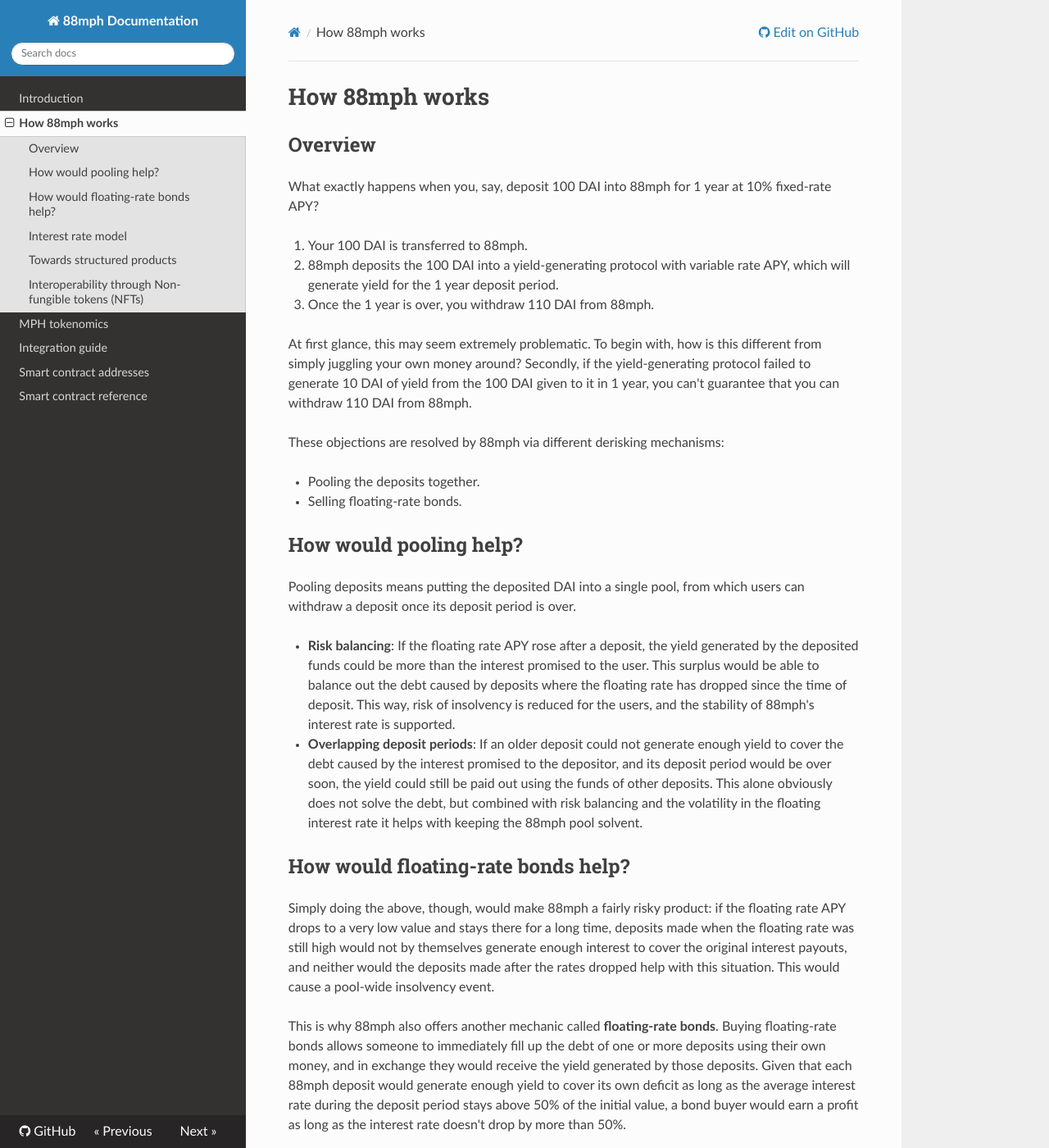
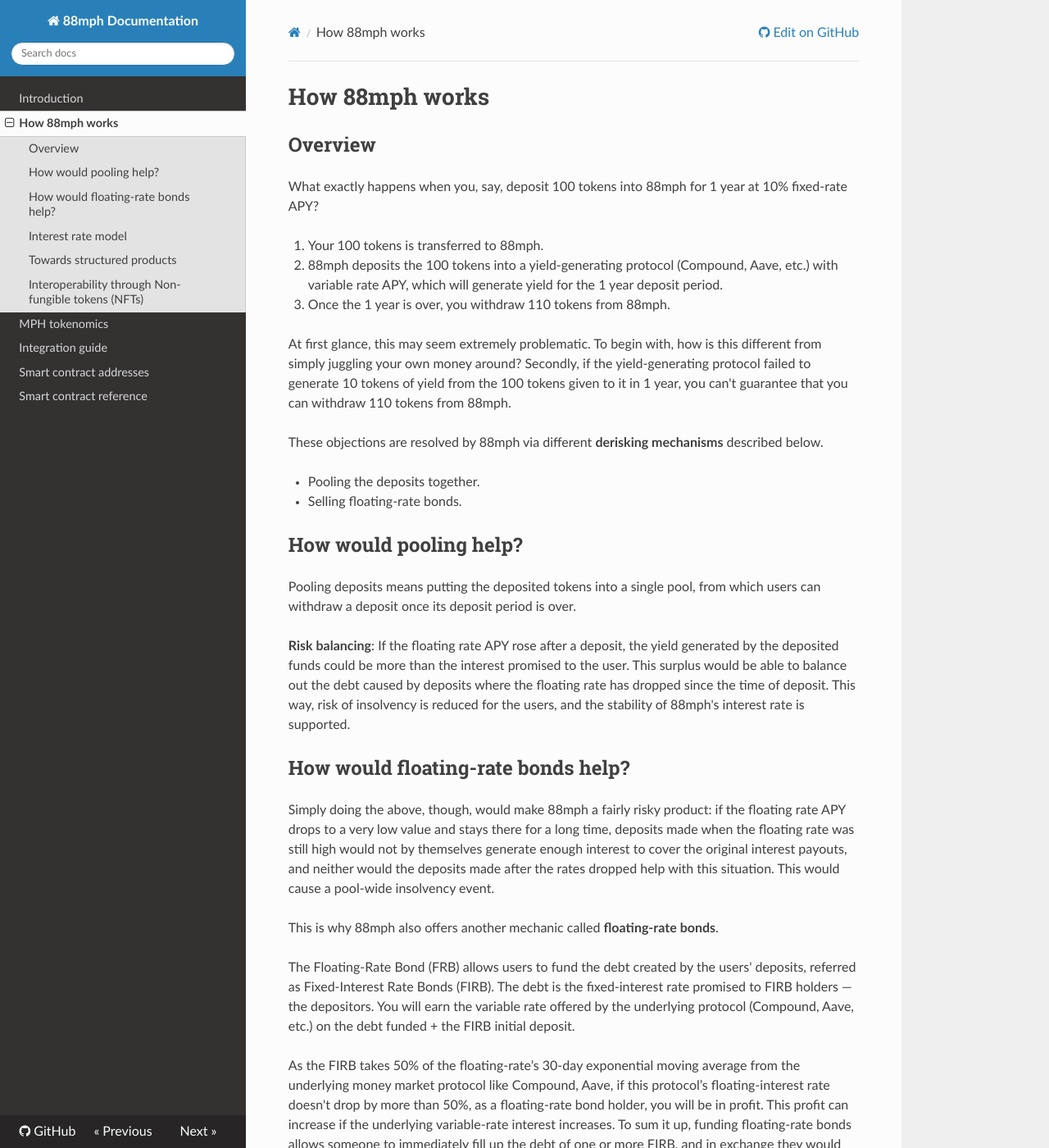
Before and after one commit to 88mphapp/docs, an MkDocs documentation site: the page built from docs/howitworks.md, in a window 1280 px wide and 1400 px high. Shown: the whole window at 82% size. Built offline with MkDocs 1.6.1, drawn with Linux system fonts in a browser that asks for light colours; nearby versions of some CDN libraries; some of the changed text lies outside the part shown.

Commit message:
Update howitworks.md

```diff
--- a/docs/howitworks.md
+++ b/docs/howitworks.md
@@ -2,33 +2,38 @@
 
 ## Overview
 
-What exactly happens when you, say, deposit 100 DAI into 88mph for 1 year at 10% fixed-rate APY?
+What exactly happens when you, say, deposit 100 tokens into 88mph for 1 year at 10% fixed-rate APY?
 
-1. Your 100 DAI is transferred to 88mph.
-2. 88mph deposits the 100 DAI into a yield-generating protocol with variable rate APY, which will generate yield for the 1 year deposit period.
-3. Once the 1 year is over, you withdraw 110 DAI from 88mph.
+1. Your 100 tokens is transferred to 88mph.
+2. 88mph deposits the 100 tokens into a yield-generating protocol (Compound, Aave, etc.) with variable rate APY, which will generate yield for the 1 year deposit period.
+3. Once the 1 year is over, you withdraw 110 tokens from 88mph.
 
-At first glance, this may seem extremely problematic. To begin with, how is this different from simply juggling your own money around? Secondly, if the yield-generating protocol failed to generate 10 DAI of yield from the 100 DAI given to it in 1 year, you can't guarantee that you can withdraw 110 DAI from 88mph.
+At first glance, this may seem extremely problematic. To begin with, how is this different from simply juggling your own money around? Secondly, if the yield-generating protocol failed to generate 10 tokens of yield from the 100 tokens given to it in 1 year, you can't guarantee that you can withdraw 110 tokens from 88mph.
 
-These objections are resolved by 88mph via different derisking mechanisms:
+These objections are resolved by 88mph via different **derisking mechanisms** described below.
 
 - Pooling the deposits together.
 - Selling floating-rate bonds.
 
 ## How would pooling help?
 
-Pooling deposits means putting the deposited DAI into a single pool, from which users can withdraw a deposit once its deposit period is over.
+Pooling deposits means putting the deposited tokens into a single pool, from which users can withdraw a deposit once its deposit period is over.
 
-- **Risk balancing**: If the floating rate APY rose after a deposit, the yield generated by the deposited funds could be more than the interest promised to the user. This surplus would be able to balance out the debt caused by deposits where the floating rate has dropped since the time of deposit. This way, risk of insolvency is reduced for the users, and the stability of 88mph's interest rate is supported.
-- **Overlapping deposit periods**: If an older deposit could not generate enough yield to cover the debt caused by the interest promised to the depositor, and its deposit period would be over soon, the yield could still be paid out using the funds of other deposits. This alone obviously does not solve the debt, but combined with risk balancing and the volatility in the floating interest rate it helps with keeping the 88mph pool solvent.
+**Risk balancing**: If the floating rate APY rose after a deposit, the yield generated by the deposited funds could be more than the interest promised to the user. This surplus would be able to balance out the debt caused by deposits where the floating rate has dropped since the time of deposit. This way, risk of insolvency is reduced for the users, and the stability of 88mph's interest rate is supported.
 
 ##  How would floating-rate bonds help?
 
 Simply doing the above, though, would make 88mph a fairly risky product: if the floating rate APY drops to a very low value and stays there for a long time, deposits made when the floating rate was still high would not by themselves generate enough interest to cover the original interest payouts, and neither would the deposits made after the rates dropped help with this situation. This would cause a pool-wide insolvency event.
 
-This is why 88mph also offers another mechanic called **floating-rate bonds**. Buying floating-rate bonds allows someone to immediately fill up the debt of one or more deposits using their own money, and in exchange they would receive the yield generated by those deposits. Given that each 88mph deposit would generate enough yield to cover its own deficit as long as the average interest rate during the deposit period stays above 50% of the initial value, a bond buyer would earn a profit as long as the interest rate doesn't drop by more than 50%.
+This is why 88mph also offers another mechanic called **floating-rate bonds**.
 
-Not only do floating-rate bonds significantly reduces the risk of depositing into 88mph, it also provides a brand new financial product that allows users to **long the interest rates of lending protocols**. It's similar to some other products that allows people to long and short interest rates ([LSDai](https://lsdai.market/)), except 88mph's floating-rate bonds provides a profit even if the interest rate drops (as long as it doesn't drop by more than 50%), and provides even more profits if the interest rate rises. It's like leverage-longing the interest rate!
+The Floating-Rate Bond (FRB) allows users to fund the debt created by the users' deposits, referred as Fixed-Interest Rate Bonds (FIRB). The debt is the fixed-interest rate promised to FIRB holders — the depositors. You will earn the variable rate offered by the underlying protocol (Compound, Aave, etc.) on the debt funded + the FIRB initial deposit.
+
+As the FIRB takes 50% of the floating-rate’s 30-day exponential moving average from the underlying money market protocol like Compound, Aave, if this protocol’s floating-interest rate doesn't drop by more than 50%, as a floating-rate bond holder, you will be in profit. This profit can increase if the underlying variable-rate interest increases.
+To sum it up, funding floating-rate bonds allows someone to immediately fill up the debt of one or more FIRB, and in exchange they would receive the yield generated by those FIRB.
+
+
+Buying floating-rate bonds allows someone to immediately fill up the debt of one or more deposits using their own money, and in exchange they would receive the yield generated by those deposits. Given that each 88mph deposit would generate enough yield to cover its own deficit as long as the average interest rate during the deposit period stays above 50% of the initial value, a bond buyer would earn a profit as long as the interest rate doesn't drop by more than 50%.
 
 ## Interest rate model
 
```
